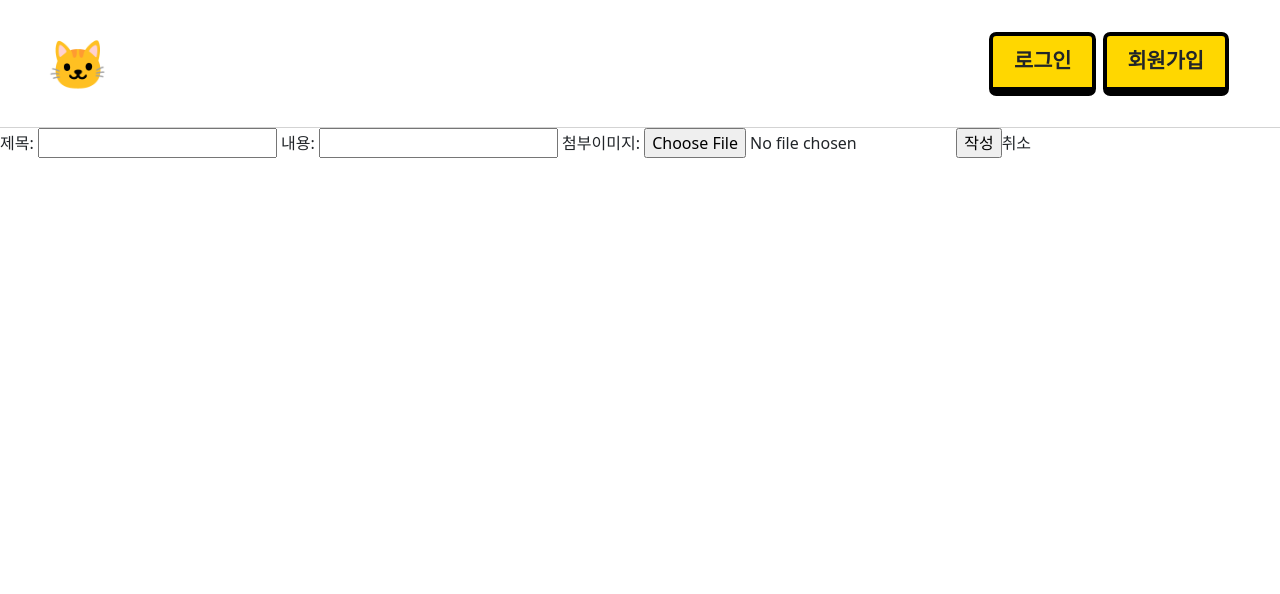
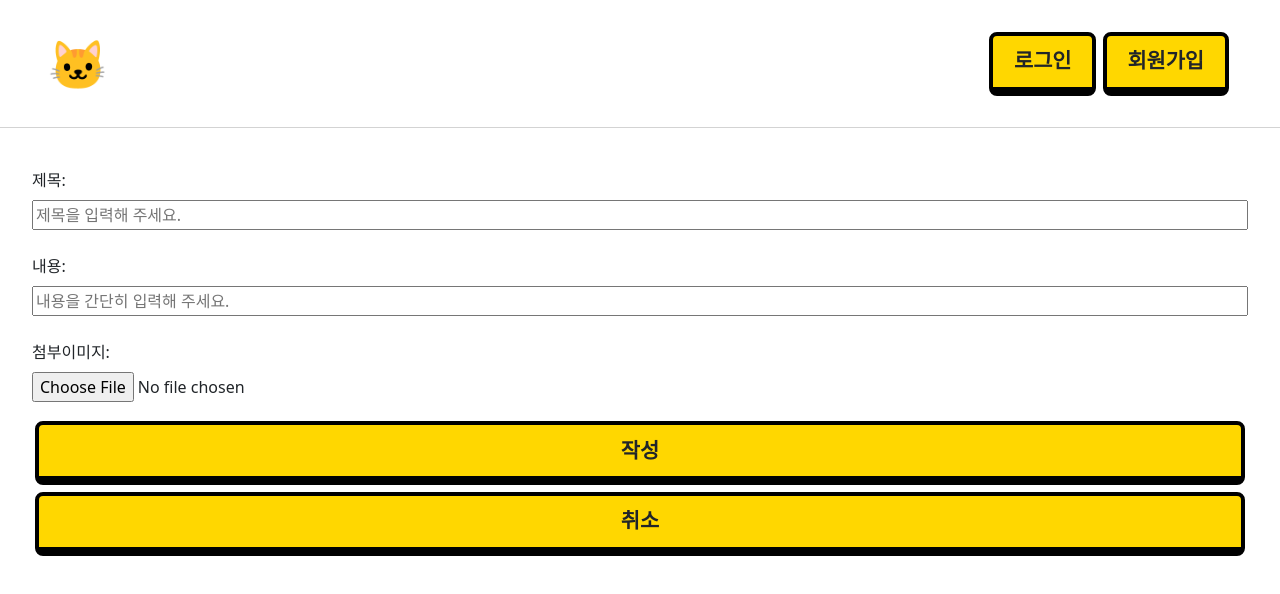
Before and after one commit to heejaykong/album-board-vue, a Vue app: page /writeform in a window 1280 px wide. Shown: the top 594 px of the page. Built offline with nearby package versions, Linux system fonts and the light colour scheme.

Commit message:
layout: 그 외 폼, 페이지네이션, 버튼 등 꾸미기

```diff
--- a/src/App.vue
+++ b/src/App.vue
@@ -17,4 +17,64 @@ a {
   text-decoration: none;
   color: inherit;
 }
+.tiger-btn {
+  color: inherit;
+  display: flex;
+  justify-content: center;
+  align-items: center;
+  font-size: 1.3rem;
+  font-weight: 600;
+  background-color: gold;
+  border: 0.25rem solid black;
+  height: 4rem;
+  padding: 0 1.3rem;
+  margin: 0.2rem;
+  border-radius: 0.5rem;
+  border-width: 0.25rem 0.25rem 0.6rem;
+}
+.tiger-btn.tiger-btn-sm {
+  height: 2rem;
+  width: 9rem;
+  font-size: 1rem;
+  font-weight: 600;
+  border-radius: 0.3rem;
+  border-width: 0.15rem 0.15rem 0.3rem;
+  margin: 1rem 0.8rem;
+}
+.tiger-btn:hover {
+  color: inherit;
+  background-color: rgb(240, 204, 1);
+}
+.tiger-btn:active {
+  color: inherit;
+  border-width: 0.25rem 0.25rem 0.25rem;
+  height: 3.7rem;
+  transform: translateY(0.3rem);
+}
+.tiger-btn.tiger-btn-sm:active {
+  height: 1.85rem;
+  border-radius: 0.3rem;
+  border-width: 0.15rem 0.15rem 0.15rem;
+  transform: translateY(0.15rem);
+}
+
+.tiger-btn.tiger-btn-danger {
+  background-color: tomato;
+}
+.tiger-btn.tiger-btn-secondary {
+  background-color: silver;
+}
+
+
+form {
+  display: flex;
+  flex-direction: column;
+  margin: 2rem;
+}
+label {
+  margin: 0.5rem 0;
+}
+input {
+  margin-bottom: 1rem;
+}
 </style>
--- a/src/components/AppHeader.vue
+++ b/src/components/AppHeader.vue
@@ -37,27 +37,4 @@ async function handleLogout() {
 #logo {
   font-size: 3rem;
 }
-.tiger-btn {
-  color: inherit;
-  display: flex;
-  justify-content: center;
-  align-items: center;
-  font-size: 1.3rem;
-  font-weight: 600;
-  background-color: gold;
-  border: 0.25rem solid black;
-  border-radius: 0.45rem;
-  border-width: 0.25rem 0.25rem 0.6rem;
-  height: 4rem;
-  padding: 0 1.3rem;
-  margin: 0.2rem;
-}
-.tiger-btn:hover {
-  background-color: rgb(240, 204, 1);
-}
-.tiger-btn:active {
-  border-width: 0.25rem 0.25rem 0.25rem;
-  height: 3.7rem;
-  transform: translateY(0.3rem);
-}
 </style>
--- a/src/views/HomeView.vue
+++ b/src/views/HomeView.vue
@@ -1,7 +1,7 @@
 <template>
   <div v-if="page">
+    <router-link v-if="$store.state.userId" :to="`/writeform`" class="tiger-btn tiger-btn-sm">사진 올리기</router-link>
     <section class="boards-section">
-      <router-link v-if="$store.state.userId" :to="`/writeform`">글을 작성해요</router-link>
       <div v-for="board of page.boards" :key="board.bno">
         <BoardItem :board="board" :pageNo="page.pager.pageNo"></BoardItem>
       </div>
@@ -64,12 +64,38 @@ init();
 .boards-section {
   display: flex;
   flex-wrap: wrap;
-}
-.temp {
-  background-color: black;
+  justify-content: center;
+  margin-top: 1rem;
 }
 .pagination {
   display: flex;
   justify-content: center;
+  margin-top: 1rem;
+}
+.pagination button {
+  color: inherit;
+  display: flex;
+  justify-content: center;
+  align-items: center;
+  background-color: gold;
+  border: 0.25rem solid black;
+  padding: 1rem 0.7rem;
+  margin: 0.2rem;
+  height: 2rem;
+  font-size: 1rem;
+  font-weight: 600;
+  border-radius: 0.3rem;
+  border-width: 0.15rem 0.15rem 0.3rem;
+}
+.pagination button:hover {
+  color: inherit;
+  background-color: rgb(240, 204, 1);
+}
+.pagination button:active {
+  color: inherit;
+  height: 1.85rem;
+  border-radius: 0.3rem;
+  border-width: 0.15rem 0.15rem 0.15rem;
+  transform: translateY(0.15rem);
 }
 </style>
--- a/src/views/Read.vue
+++ b/src/views/Read.vue
@@ -1,17 +1,17 @@
 <template>
   <div v-if="board">
     <div class="box-item">
-      <div v-if="board.battachoname" class="thumbnail">
-        <img :src="battach" width="300" alt="" />
+      <img v-if="board.battachoname" :src="battach" alt=""/>
+      <div class="content">
+        <span>제목: <strong>{{ board.btitle }}</strong></span>
+        <span>내용: <strong>{{ board.bcontent }}</strong></span>
+        <span>작성자: <strong>{{ board.mid }}</strong></span>
+        <span>작성일: <strong>{{ new Date(board.bdate).toLocaleDateString() }}</strong></span>
+        <span>조회수: <strong>{{ board.bhitcount }}</strong></span>
       </div>
-      <span>{{ board.btitle }}</span>
-      <span>{{ board.bcontent }}</span>
-      <span>작성자: {{ board.mid }}</span>
-      <span>작성일: {{ new Date(board.bdate).toLocaleDateString() }}</span>
-      <span>조회수: {{ board.bhitcount }}</span>
-      <router-link :to="`/?pageNo=${pageNo}`">목록</router-link>
-      <router-link v-if="isMyBoard()" :to="`/updateform?bno=${bno}&pageNo=${pageNo}`">수정</router-link>
-      <button v-if="isMyBoard()" @click="handleRemove">삭제</button>
+      <router-link :to="`/?pageNo=${pageNo}`" class="tiger-btn">목록</router-link>
+      <router-link v-if="isMyBoard()" :to="`/updateform?bno=${bno}&pageNo=${pageNo}`" class="tiger-btn">수정</router-link>
+      <button v-if="isMyBoard()" @click="handleRemove" class="tiger-btn tiger-btn-danger">삭제</button>
     </div>
   </div>
 </template>
@@ -64,7 +64,14 @@ getBoard();
 .box-item {
   display: flex;
   flex-direction: column;
-  justify-content: center;
-  align-items: center;
+}
+img {
+  width: 100%;
+}
+.content {
+  display: flex;
+  flex-direction: column;
+  padding: 1rem;
+  font-size: 0.8rem;
 }
 </style>
--- a/src/views/UpdateForm.vue
+++ b/src/views/UpdateForm.vue
@@ -11,8 +11,8 @@
         <img :src="battach" alt="" />
       </div>
 
-      <input type="submit" value="수정" />
-      <router-link :to="`/read?bno=${bno}&pageNo=${pageNo}&hit=false`">취소</router-link>
+      <input type="submit" value="수정" class="tiger-btn"/>
+      <router-link :to="`/read?bno=${bno}&pageNo=${pageNo}&hit=false`" class="tiger-btn tiger-btn-secondary">취소</router-link>
     </form>
   </div>
 </template>
--- a/src/views/WriteForm.vue
+++ b/src/views/WriteForm.vue
@@ -1,14 +1,14 @@
 <template>
   <form @submit.prevent="handleSubmit">
-    제목:
-    <input v-model="board.btitle" type="text" />
-    내용:
-    <input v-model="board.bcontent" type="text" />
-    첨부이미지:
+    <label>제목:</label>
+    <input v-model="board.btitle" type="text" placeholder="제목을 입력해 주세요."/>
+    <label>내용:</label>
+    <input v-model="board.bcontent" type="text" placeholder="내용을 간단히 입력해 주세요."/>
+    <label>첨부이미지:</label>
     <input ref="imageInput" type="file" />
 
-    <input type="submit" value="작성" />
-    <router-link to="/">취소</router-link>
+    <input type="submit" value="작성" class="tiger-btn"/>
+    <router-link to="/" class="tiger-btn">취소</router-link>
   </form>
 </template>
 
--- a/src/views/auth/Join.vue
+++ b/src/views/auth/Join.vue
@@ -1,11 +1,11 @@
 <template>
   <form @submit.prevent="handleJoin" class="temp">
     아이디:
-    <input type="text" v-model="user.mid" />
+    <input type="text" v-model="user.mid" placeholder="아이디를 입력해 주세요."/>
     이름:
-    <input type="text" v-model="user.mname" />
+    <input type="text" v-model="user.mname" placeholder="이름을 입력해 주세요."/>
     비밀번호:
-    <input type="text" v-model="user.mpassword" />
+    <input type="text" v-model="user.mpassword" placeholder="비밀번호를 입력해 주세요."/>
     <label>User Role:</label>
     <select v-model="user.mrole">
       <option value="ROLE_ADMIN">ROLE_ADMIN</option>
@@ -13,9 +13,9 @@
       <option value="ROLE_USER" selected>ROLE_USER</option>
     </select>
     이메일:
-    <input type="text" v-model="user.memail" />
+    <input type="text" v-model="user.memail" placeholder="이메일을 입력해 주세요."/>
 
-    <input type="submit" value="가입하기" />
+    <input type="submit" value="가입하기"  class="tiger-btn"/>
   </form>
   <AlertDialog
     @close="showAlertDialog=false"
--- a/src/views/auth/Login.vue
+++ b/src/views/auth/Login.vue
@@ -1,10 +1,10 @@
 <template>
-  <form @submit.prevent="handleLogin" class="temp">
+  <form @submit.prevent="handleLogin">
     아이디:
-    <input type="text" v-model="user.mid" />
+    <input type="text" v-model="user.mid" placeholder="아이디를 입력해 주세요."/>
     비밀번호:
-    <input type="text" v-model="user.mpassword" />
-    <input type="submit" value="로그인" />
+    <input type="text" v-model="user.mpassword" placeholder="비밀번호를 입력해 주세요."/>
+    <input type="submit" value="로그인"  class="tiger-btn"/>
   </form>
   <AlertDialog
     @close="showAlertDialog=false"
@@ -53,10 +53,4 @@ async function handleLogin() {
 }
 </script>
 
-<style scoped>
-.temp {
-  display: flex;
-  flex-direction: column;
-  padding: 2rem;
-}
-</style>
+<style scoped></style>
```
